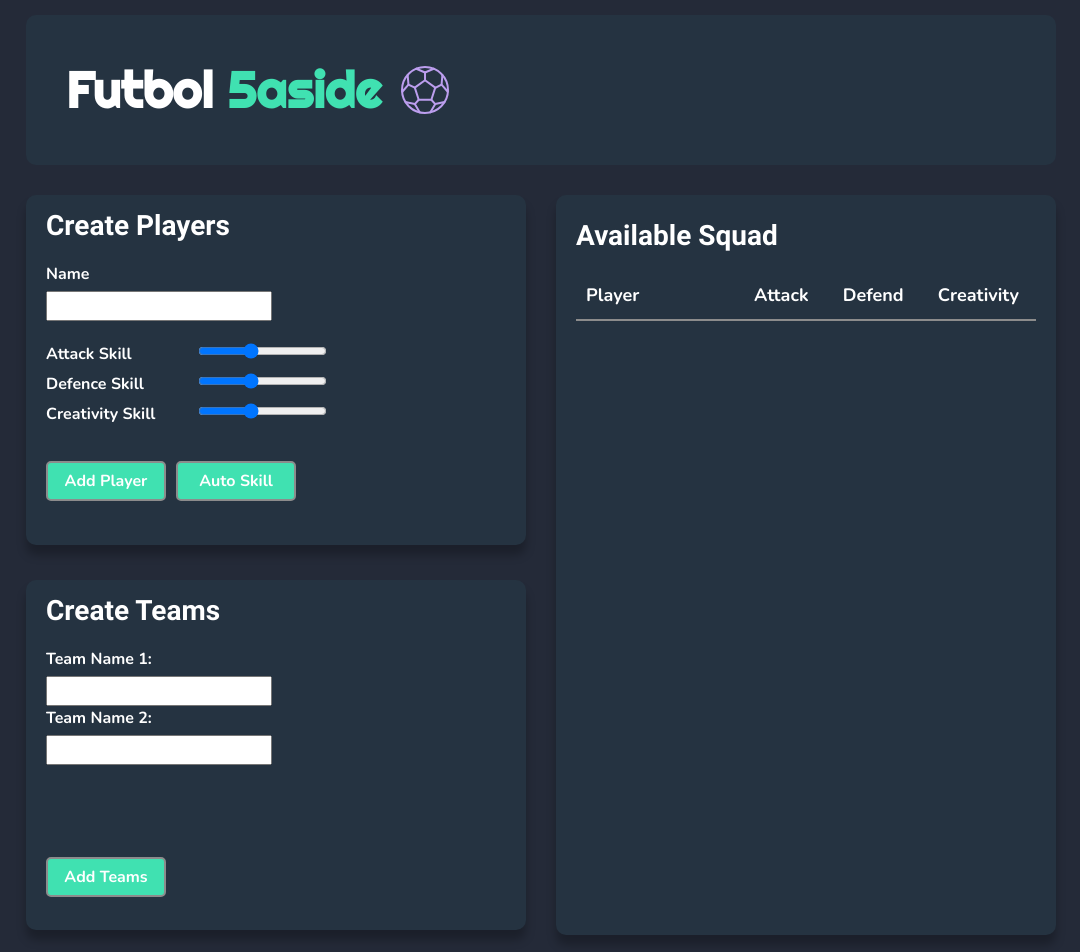
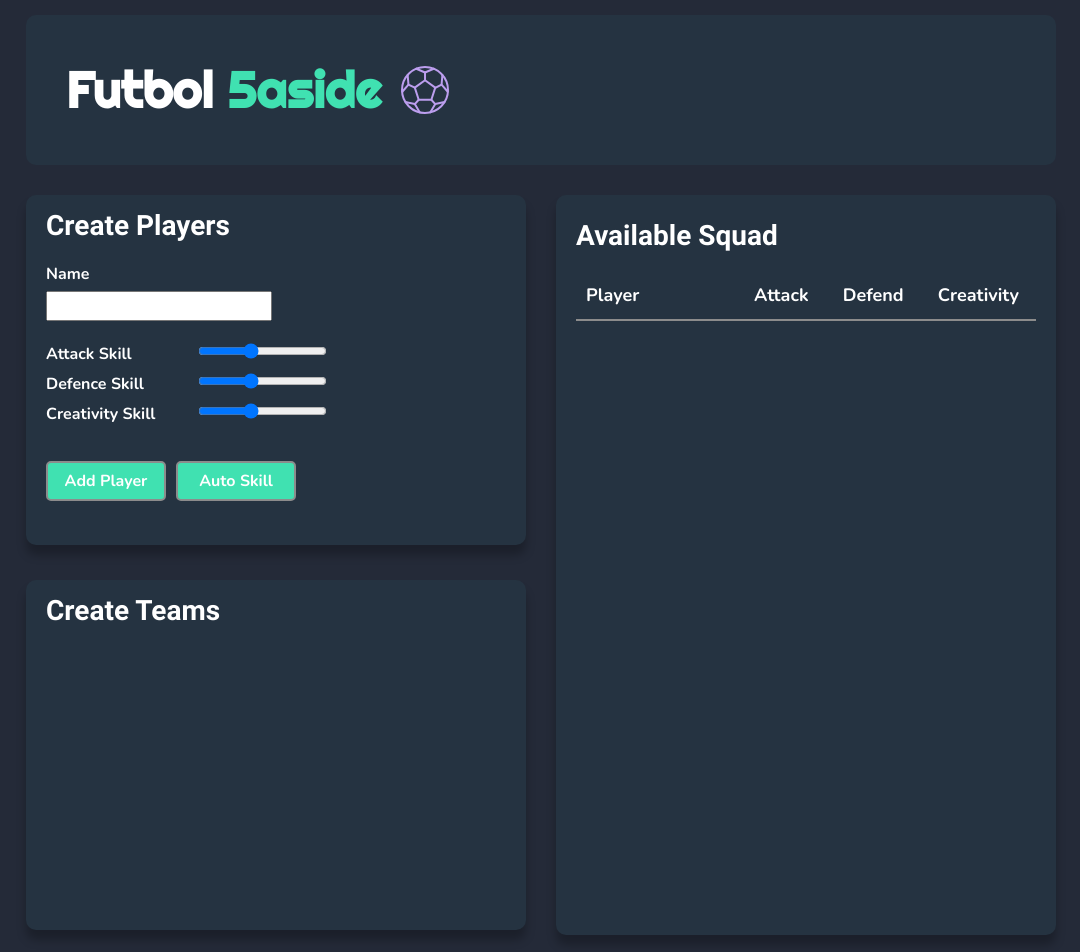
Before and after one commit to bpdm88/football-picker, a React (Create React App) app: page / in a window 1280 px wide. Shown: the top 952 px of the page, without its empty margins (99-1179 px from the left). Built offline with nearby package versions, Linux system fonts and the light colour scheme.

Commit message:
Team card only displays once there are 10 players inputted

```diff
--- a/src/components/Team/Team.js
+++ b/src/components/Team/Team.js
@@ -33,11 +33,12 @@ class Team extends React.Component {
 
     render() {
         let { teamOne, teamTwo } = this.state;
-        let { disabled } = this.props;
+        let { disabled, listComplete } = this.props;
 
         return (
             <section className="small-card">
                 <h2 className="heading-bravo">Create Teams</h2>
+                {!listComplete ? null : (
                     <form onSubmit={this.handleSubmit}>
                         <div className="content">
                             <FormField
@@ -61,6 +62,7 @@ class Team extends React.Component {
                             Add Teams
                         </button>
                     </form>
+                )}
             </section>
         );
     }
--- a/src/components/Team/index.js
+++ b/src/components/Team/index.js
@@ -5,6 +5,7 @@ import { generate } from "../../data/actions/state";
 let mapStateToProps = (state) => {
     return {
         disabled: state.teamsSubmitted,
+        listComplete: state.listComplete,
     };
 };
 
--- a/src/data/Reducer/createPlayer.js
+++ b/src/data/Reducer/createPlayer.js
@@ -9,6 +9,7 @@ const createPlayer = (state, action) => ({
             creativity: action.creativity,
         },
     ],
+    listComplete: state.players.length === 9,
 });
 
 export default createPlayer;
--- a/src/data/initial.js
+++ b/src/data/initial.js
@@ -1,5 +1,6 @@
 const initial = {
     players: [],
+    listComplete: false,
     team1: [],
     team2: [],
     teamName1: "",
```
Also changed, not shown: 1 other file (tests, documents, lock files or other folders). Lines whose indentation alone changed are shown as unchanged.
